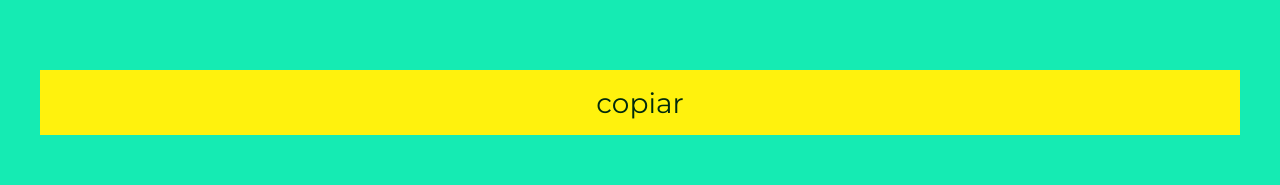
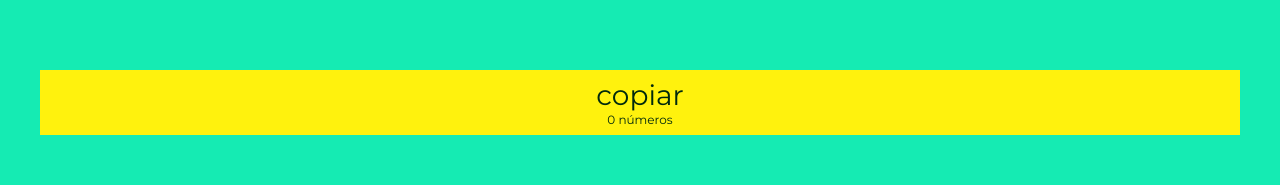
Before and after one commit to JulianGN/randomize, a React (Vite) app: page /numbers in a window 1280 px wide. Shown: the part 292-477 px from the top of the page. Built offline with nearby package versions, Linux system fonts and the light colour scheme.

Commit message:
limitNumber in store and basic swal implementation

```diff
--- a/package.json
+++ b/package.json
@@ -13,7 +13,8 @@
     "react-redux": "^7.2.6",
     "react-router": "^6.2.1",
     "react-router-dom": "^6.2.1",
-    "styled-components": "^5.3.3"
+    "styled-components": "^5.3.3",
+    "sweetalert": "^2.1.2"
   },
   "devDependencies": {
     "@vitejs/plugin-react": "^1.0.7",
--- a/src/components/ResultSortNumbers/index.jsx
+++ b/src/components/ResultSortNumbers/index.jsx
@@ -1,5 +1,7 @@
 import React from 'react';
 import { useSelector } from 'react-redux'
+
+import swal from 'sweetalert';
 
 import Header from '../Header';
 import MainMenu from '../MainMenu';
@@ -10,6 +12,16 @@ import './style.css';
 function ResultSortNumbers() {
     const sortNumbers = useSelector(state => state.sortedNumbers);
 
+    function copyNumbers(){
+        if(!sortNumbers.length) return
+
+        const myNumbers = [...sortNumbers].toString().replaceAll(',',', ');
+
+        navigator.clipboard.writeText(myNumbers)
+
+        swal('Seus ' + sortNumbers.length + ' números foram copiados com sucesso!')
+    }
+
     return (
         <>
             <Header />
@@ -19,7 +31,7 @@ function ResultSortNumbers() {
                         <li key={'li-n'+n}>{n}</li>
                     ))}
                 </ul>
-                <BigBtn className='btn-clean'>copiar</BigBtn>
+                <BigBtn onClick={() => copyNumbers()} className='btn-clean'>copiar<span className='small-numbers'>{sortNumbers.length} números</span></BigBtn>
             </section>
             <MainMenu active="number" />
         </>
--- a/src/components/ResultSortNumbers/style.css
+++ b/src/components/ResultSortNumbers/style.css
@@ -8,3 +8,8 @@
     align-items: center;
     justify-content: center;
 }
+
+.small-numbers{
+    font-size: .75rem;
+    display: block;
+}
--- a/src/components/SortNumbers/index.jsx
+++ b/src/components/SortNumbers/index.jsx
@@ -1,5 +1,5 @@
 import React, { useState } from 'react';
-import { useDispatch } from 'react-redux';
+import { useDispatch, useSelector } from 'react-redux';
 
 import { useNavigate } from "react-router-dom";
 
@@ -9,6 +9,8 @@ import { BigBtn, BigInput } from '../UI'
 
 function SortNumbers() {
     const [numbers, setNumbers] = useState(0);
+    const limitNumber = useSelector(state => state.limitNumber);
+
     let navigate = useNavigate();
     const dispatch = useDispatch();
 
@@ -21,7 +23,7 @@ function SortNumbers() {
 
         // TODO testar com Set em vez de Array
         for(let i = 0; i < numbers; i++) {
-            const resultado = Math.round(Math.random() * 100)
+            const resultado = Math.round(Math.random() * limitNumber)
             if(!_sortedNumbers.some((r) => r == resultado))
                 _sortedNumbers.push(resultado)
             else
@@ -37,11 +39,11 @@ function SortNumbers() {
             <Header />
             <section>
                 <h1>Quero sortear...</h1>
-                <BigInput onChange={(e) => setNumbers(e.target.value)} type="number" id="random-input" name="random-input" autoComplete="off" autoFocus maxLength={3} max={100} />
+                <BigInput onChange={(e) => setNumbers(e.target.value)} type="number" id="random-input" name="random-input" autoComplete="off" autoFocus maxLength={limitNumber.toString().length} max={limitNumber} />
                 <p>
                     <BigBtn className='btn-clean' onClick={() => doSortNumbers()}>sortear</BigBtn>
                     <button className='btn-clean'><i className="fas fa-edit"></i></button>
-                    <span>de 0 a 100</span>
+                    <span>de 0 a {limitNumber}</span>
                 </p>
             </section>
             <MainMenu active="number" />
--- a/src/store.js
+++ b/src/store.js
@@ -2,6 +2,7 @@ import { createStore } from "@reduxjs/toolkit";
 
 const initialState = {
     sortedNumbers: [],
+    limitNumber: 50,
 }
 
 function reducer(state = initialState, action){
```
Also changed, not shown: 1 other file (tests, documents, lock files or other folders).
